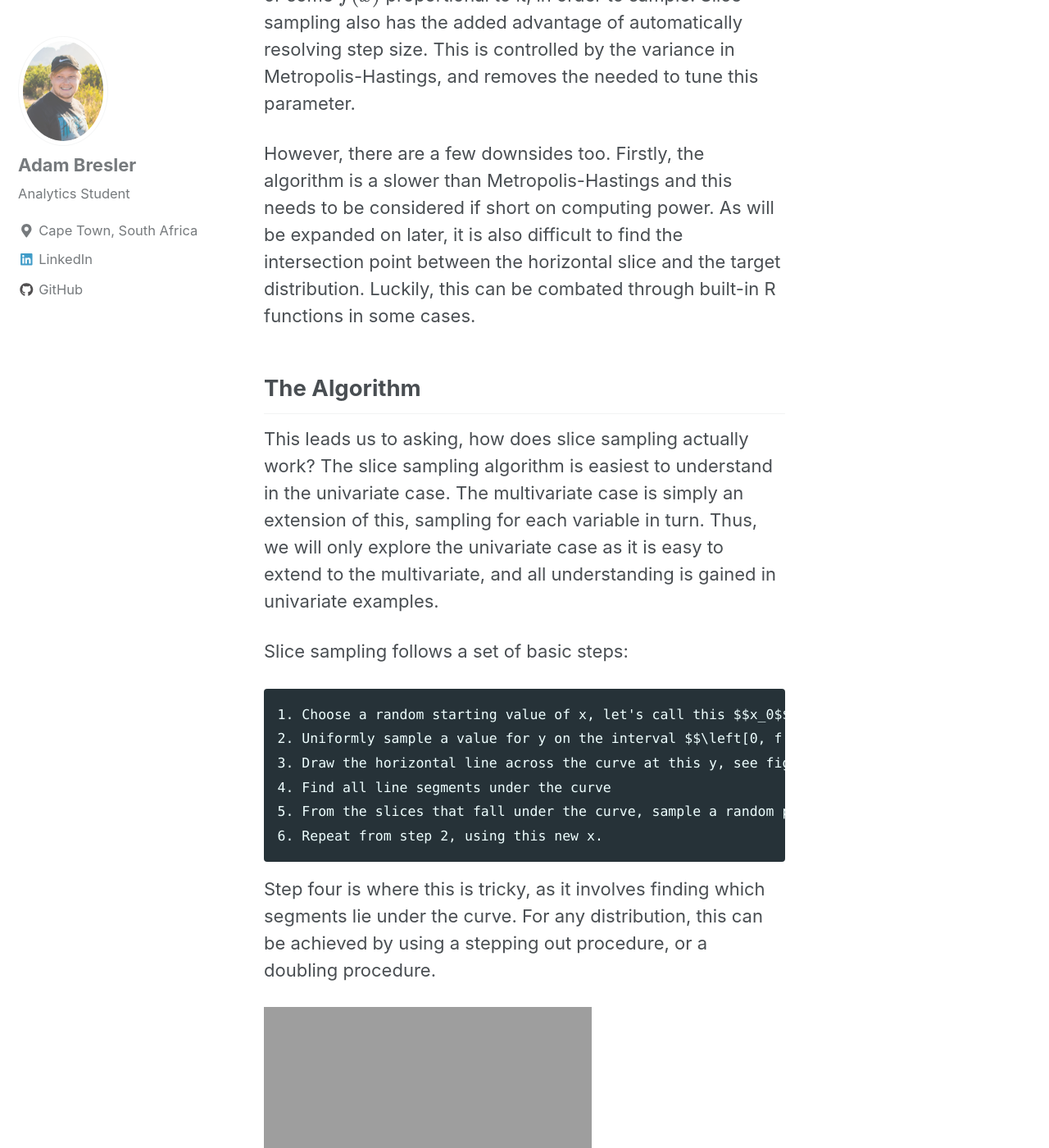
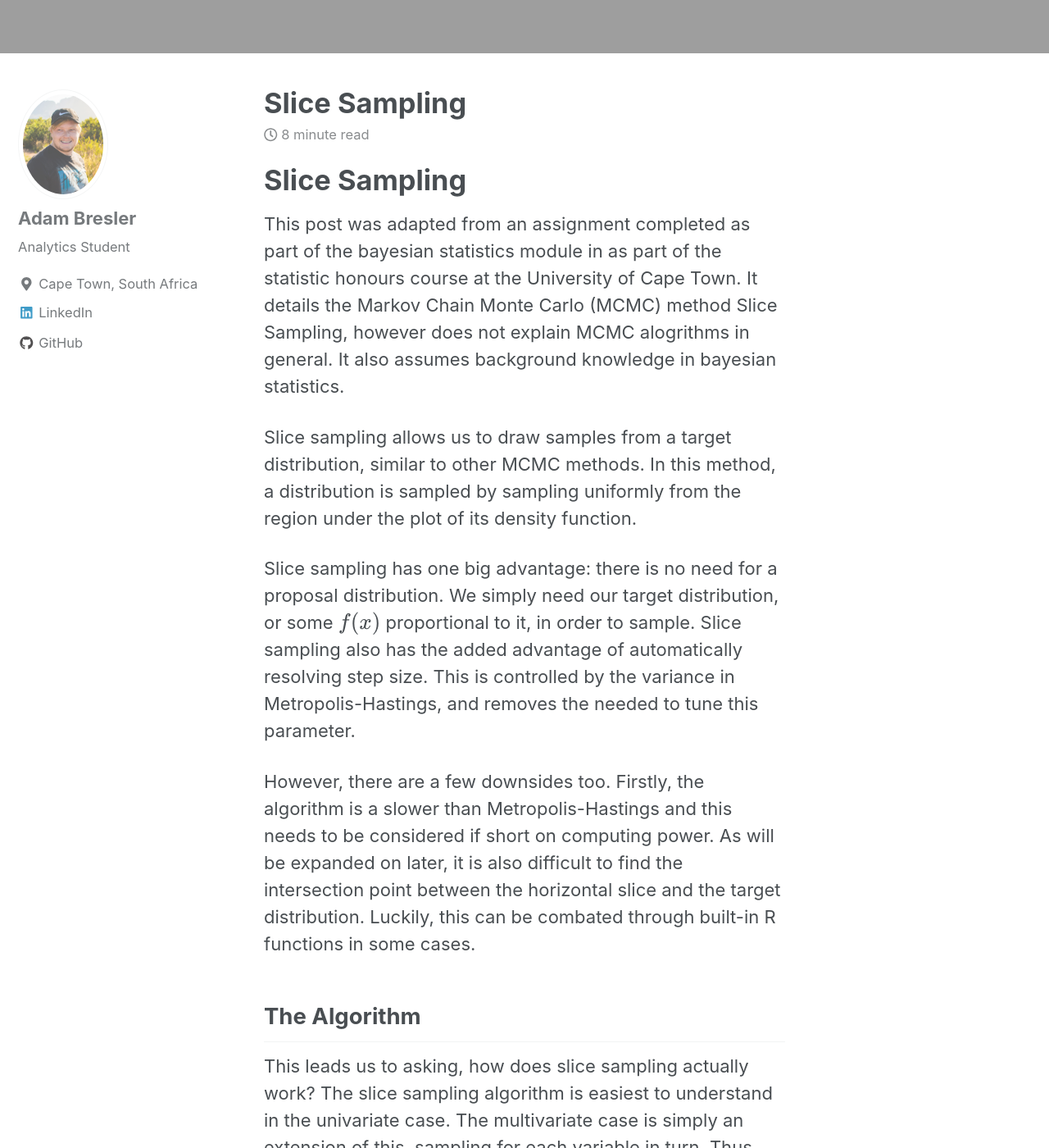
Before and after one commit to Adam-Bresler/Adam-Bresler.github.io, a Jekyll site: the page built from _posts/2020-07-20-slice.md, in a window 1280 px wide and 1400 px high, scrolled down 995 px. Shown: the whole window at 82% size. Built offline with Jekyll 4.4.1, drawn with Linux system fonts in a browser that asks for light colours; nearby versions of some CDN libraries; formulas are drawn with MathJax 3; some of the changed text lies outside the part shown.

Commit message:
Post Update

```diff
--- a/_posts/2020-07-20-slice.md
+++ b/_posts/2020-07-20-slice.md
@@ -3,14 +3,16 @@
 date: 2020-07-20
 tags: [bayesian statistics, data science]
 header:
-  image: "/images/perceptron/percept.jpg"
+  image: "/images/slice/slice_illustration.jpg"
 excerpt: "Bayesian Statistics, Data Science"
 mathjax: "true"
 ---
 
 # Slice Sampling
 
-This question will investigate and implement Markov Chain Monte Carlo sampling technique slice sampling. Slice sampling allows us to draw samples from a target distribution, similar to the previous algorithms we have studied. In this method, a distribution is sampled by sampling uniformly from the region under the plot of its density function.
+This post was adapted from an assignment completed as part of the bayesian statistics module in as part of the statistic honours course at the University of Cape Town. It details the Markov Chain Monte Carlo (MCMC) method Slice Sampling, however does not explain MCMC alogrithms in general. It also assumes background knowledge in bayesian statistics.
+
+Slice sampling allows us to draw samples from a target distribution, similar to other MCMC methods. In this method, a distribution is sampled by sampling uniformly from the region under the plot of its density function.
 
 Slice sampling has one big advantage: there is no need for a proposal distribution. We simply need our target distribution, or some $$f(x)$$ proportional to it, in order to sample. Slice sampling also has the added advantage of automatically resolving step size. This is controlled by the variance in Metropolis-Hastings, and removes the needed to tune this parameter.
 
@@ -22,12 +24,12 @@
 Slice sampling follows a set of basic steps:
 
 
-    1. Choose a random starting value of x, let's call this $$x_0$$ where $$f(x_0) > 0$$
-    2. Uniformly sample a value for y on the interval $$\left[0, f(x_0)\right]$$
-    3. Draw the horizontal line across the curve at this y, see figure below
-    4. Find all line segments under the curve
-    5. From the slices that fall under the curve, sample a random point $$(x_1,y)$$
-    6. Repeat from step 2, using this new x.
+1. Choose a random starting value of x, let's call this  $$x_0$$, $$f(x_0) > 0$$
+2. Uniformly sample a value for y on the interval $$\left[0, f(x_0)\right]$$
+3. Draw the horizontal line across the curve at this y, see figure below
+4. Find all line segments under the curve
+5. From the slices that fall under the curve, sample a random point $$(x_1,y)$$
+6. Repeat from step 2, using this new x.
 
 
 Step four is where this is tricky, as it involves finding which segments lie under the curve. For any distribution, this can be achieved by using a stepping out procedure, or a doubling procedure.
```
Also changed, not shown: Default Posts/2018-01-28-perceptron.md (renamed from _posts/2018-01-28-perceptron.md), Default Posts/perceptron/linsep.jpg (renamed from images/perceptron/linsep.jpg), Default Posts/perceptron/percept.jpg (renamed from images/perceptron/percept.jpg).
